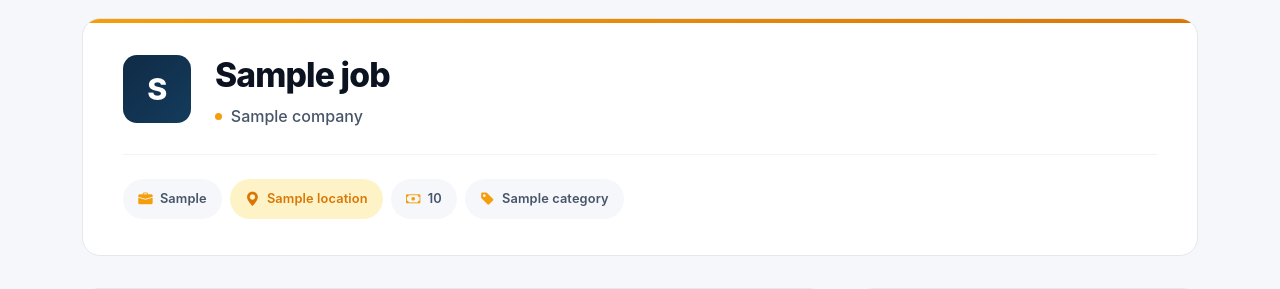
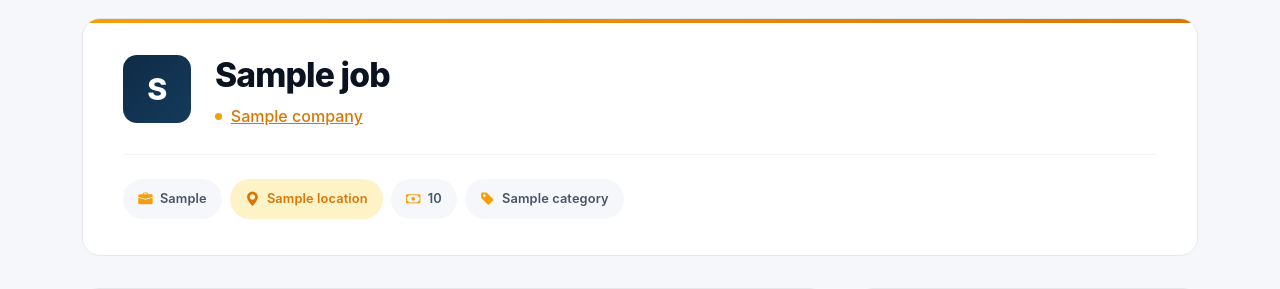
Before and after one commit to George075/weraiko-backend, a Django app: template jobs/templates/jobs/job_page.html in a window 1280 px wide, with the pointer over the restyled element. Shown: the part 135-424 px from the top of the page. Run offline with Django 5.2, Linux system fonts and the light colour scheme; the template is opened without the code that fills it: most values are stand-ins (such as "Sample title", 1, 10 or a date in 2020); data that the repository does not hold is empty.

Commit message:
Update job_page.html

```diff
--- a/jobs/templates/jobs/job_page.html
+++ b/jobs/templates/jobs/job_page.html
@@ -52,6 +52,7 @@ h1,h2,h3{font-weight:800;letter-spacing:-.025em;color:var(--ink);line-height:1.1
 .job-header-info{flex:1;min-width:240px;}
 .job-header-info h1{font-size:clamp(1.5rem,3vw,2.1rem);margin:0 0 .5rem;line-height:1.2;}
 .job-header-info .company-name{display:inline-flex;align-items:center;gap:.55rem;color:var(--steel);font-size:1rem;font-weight:500;}
+ .job-header-info .company-name:hover{color:var(--amber-dark);text-decoration:underline;}
 .job-header-info .company-name::before{content:"";width:7px;height:7px;border-radius:50%;background:var(--amber);display:inline-block;}
 .meta-chips{display:flex;flex-wrap:wrap;gap:.5rem;padding-top:1.5rem;border-top:1px solid var(--line-soft);}
 .meta-chip{display:inline-flex;align-items:center;gap:.45rem;padding:.5rem .95rem;border-radius:999px;background:var(--mist);color:var(--steel);font-size:.8rem;font-weight:600;letter-spacing:.01em;}
```
